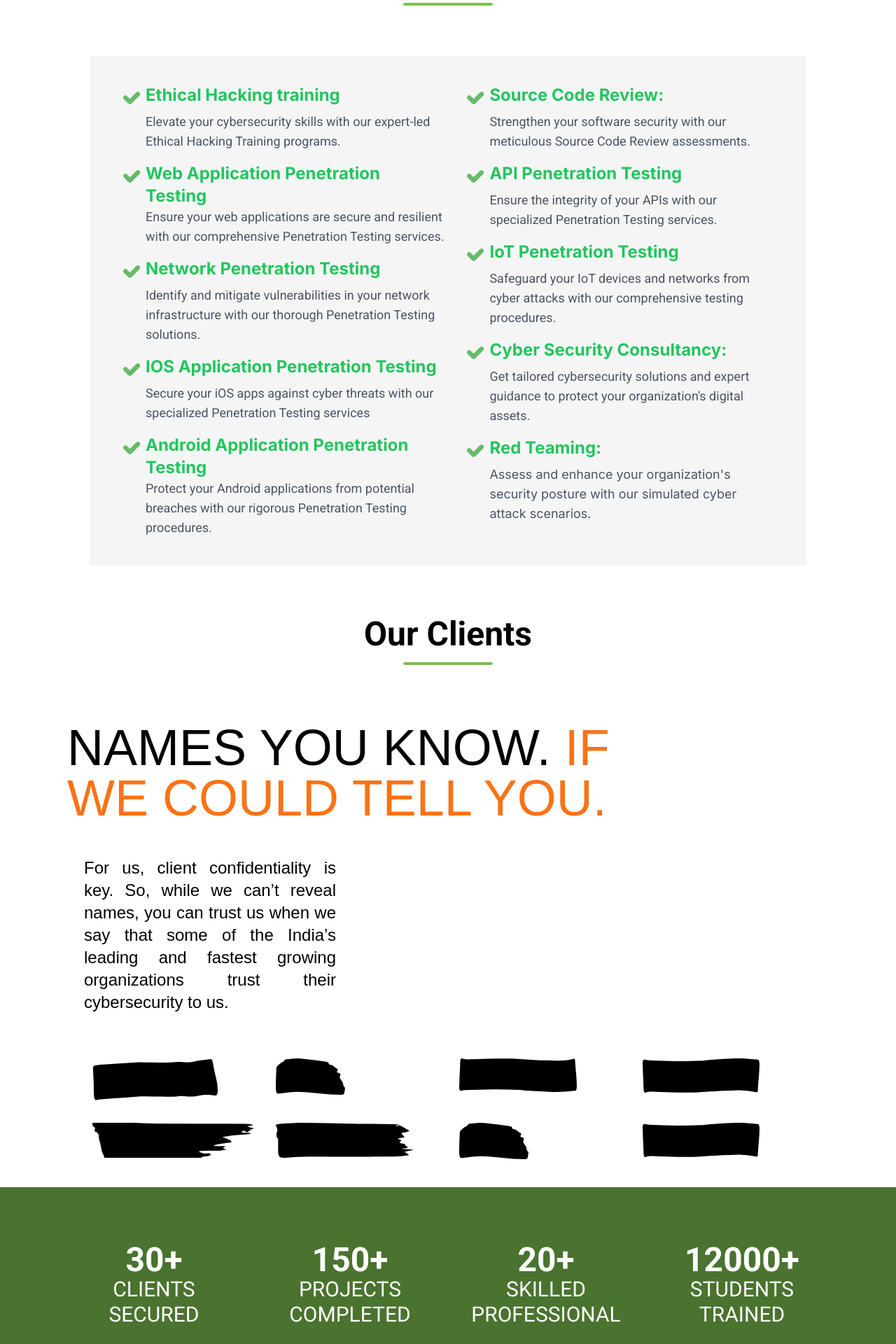
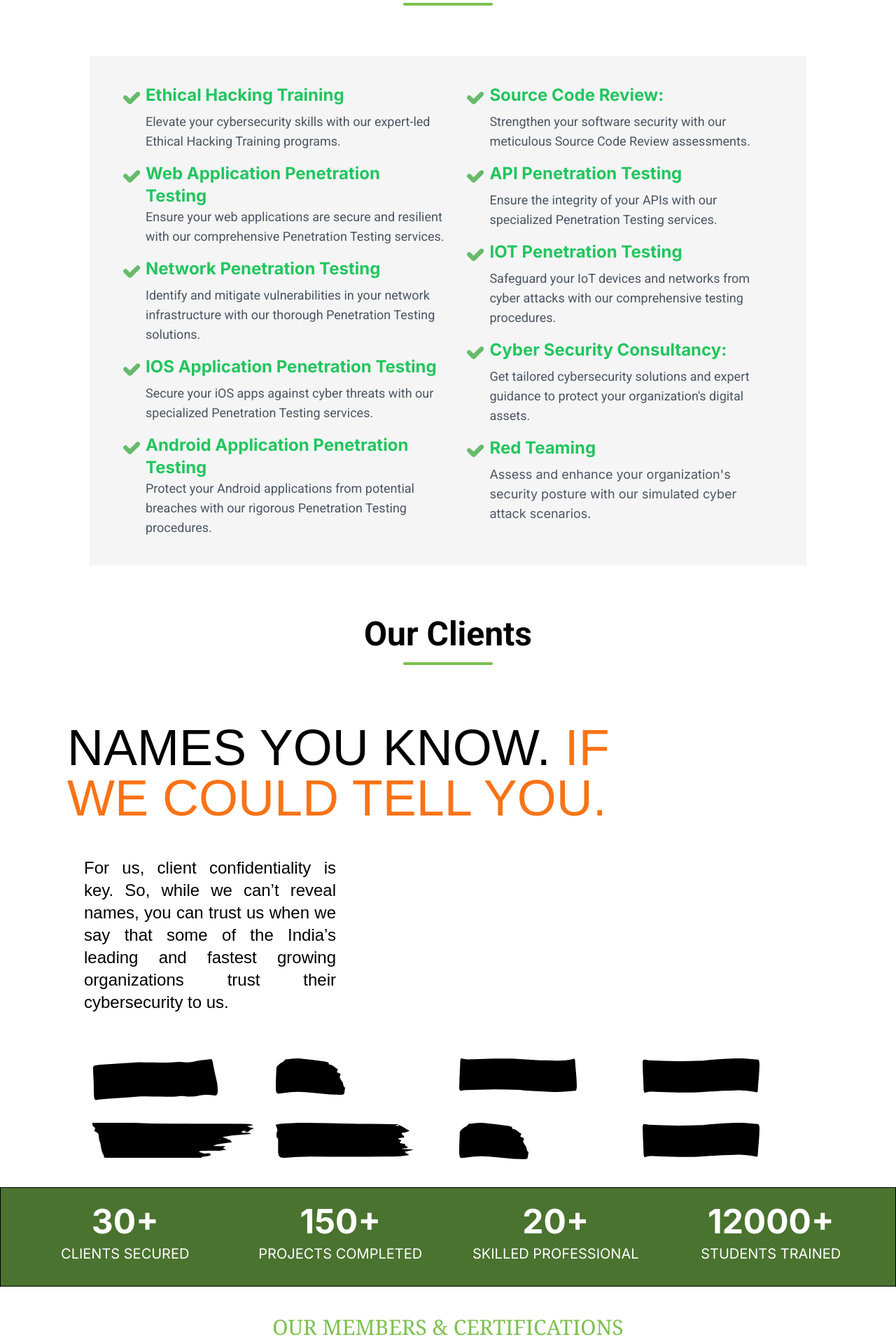
Before and after one commit to sankalp-codes244/cyberousWebsite, a React (Vite) app: page /services in a window 1280 px wide. Shown: the part 1700-3620 px from the top of the page at 70% size. Built offline with nearby package versions, Linux system fonts and the light colour scheme; a web font is replaced by a local one.

Commit message:
corporate training complete

```diff
--- a/src/assets/index.js
+++ b/src/assets/index.js
@@ -206,6 +206,8 @@ import BoostEmployeeimg5 from './images/BoostEmployeeimg5.svg'
 import coporatecyber1 from './images/coporatecyber1.svg'
 import coporatecyber2 from './images/coporatecyber2.svg'
 import coporatecyber3 from './images/coporatecyber3.svg'
+import CorporateTrainingbg2 from './images/CorporateTrainingbg2.jpg'
+import CorporateTrainingbg3 from './images/CorporateTrainingbg3.jpg'
 
 export const Images ={
     logo: cyberousLogo,
@@ -415,4 +417,6 @@ export const Images ={
     coporatecyber1: coporatecyber1,
     coporatecyber2: coporatecyber2,
     coporatecyber3: coporatecyber3,
+    CorporateTrainingbg2: CorporateTrainingbg2,
+    CorporateTrainingbg3: CorporateTrainingbg3,
 }
--- a/src/pages/About/About.jsx
+++ b/src/pages/About/About.jsx
@@ -158,9 +158,7 @@ const About = () => {
           <img src={Images.downloadicon} className="invert absolute h-6 w-6 md:h-7 md:w-7 md:bottom-3 md:left-10" alt="Download Icon" />
           Download Brochure
         </button>
-        <div className='text-lg mt-8'>
-          <img src={Images.AboutusIcon} className='mx-20 w-3/4 md:mx-0 opacity-70' />
-        </div>
+        <img src={Images.AboutusIcon} className='mx-20 w-1/4 md:mx-0 opacity-70' />
       </div>
 
       {/* We Excel section */}
--- a/src/pages/Contact/Contact.jsx
+++ b/src/pages/Contact/Contact.jsx
@@ -73,7 +73,7 @@ const Contact = () => {
   };
 
   useEffect(() => {
-    // window.scrollTo(0, 0);
+    window.scrollTo(0, 0);
   }, []);
 
 
--- a/src/pages/Homepage/OurServices/OurServices.jsx
+++ b/src/pages/Homepage/OurServices/OurServices.jsx
@@ -8,7 +8,7 @@ let servicesData = [
     img: Images.OurServicesimg1,
     servicesDescription: `Strengthen digital defenses with Cyberous' VAPT services. Our expert team conducts thorough Vulnerability Assessment and Penetration Testing, ensuring robust protection against cyber threats. Rely on our 5-star Google-rated services to safeguard your assets effectively.`,
     serviceText: 'VAPT',
-    link:'/',
+    link:'/services',
   },
   {
     id: 1,
--- a/src/pages/Homepage/Testimonial/Testemonial.jsx
+++ b/src/pages/Homepage/Testimonial/Testemonial.jsx
@@ -14,7 +14,7 @@ const Testemonial = ({data}) => {
         <div className="h-1 w-40 md:w-64 bg-custom-buttonColor-Green"></div>
         </div>
         <h1 className="text-center text-2xl md:text-4xl font-sans m-6">
-          What do People Say About Us
+          What Do People Say About Us
         </h1>
         <div className="flex justify-center">
           <div className=" md:w-4/5 grid grid-flow-row grid-cols-1 lg:grid-cols-3 gap-5 ">
--- a/src/pages/Services/Services.jsx
+++ b/src/pages/Services/Services.jsx
@@ -115,7 +115,7 @@ const data =[
                 <li className='font-__Inter_aaf875'>
                   <div className='flex flex-row'>
                     <img src={Images.checkMark} className='h-6 w-6 m-2' />
-                    <p className='font-bold'> Ethical Hacking training </p>
+                    <p className='font-bold'> Ethical Hacking Training </p>
                   </div>
                   <div font-__Inter_aaf875 className='text-base lg:text-lg font-normal text-gray-600 font-sans'>
                     <p className='pl-10'>Elevate your cybersecurity skills with our expert-led Ethical Hacking Training programs.</p>
@@ -151,7 +151,7 @@ const data =[
                     </div>
                   </Link>
                   <div className='text-base lg:text-lg font-normal text-gray-600 font-sans'>
-                    <p className='pl-10'>Secure your iOS apps against cyber threats with our specialized Penetration Testing services</p>
+                    <p className='pl-10'>Secure your iOS apps against cyber threats with our specialized Penetration Testing services.</p>
                   </div>
                 </li>
                 <li className='font-__Inter_aaf875'>
@@ -195,7 +195,7 @@ const data =[
                   <Link to='/services/iotpt'>
                     <div className='flex flex-row'>
                       <img src={Images.checkMark} className='h-6 w-6 m-2' />
-                      <p className='font-bold font-__Inter_aaf875'>  IoT Penetration Testing </p>
+                      <p className='font-bold font-__Inter_aaf875'>  IOT Penetration Testing </p>
                     </div>
                   </Link>
                   <div className='text-base lg:text-lg font-normal text-gray-600 font-sans'>
@@ -218,7 +218,7 @@ const data =[
                   <Link to='/services/redteaming'>
                     <div className='flex flex-row'>
                       <img src={Images.checkMark} className='h-6 w-6 m-2' />
-                      <p className='font-bold font-__Inter_aaf875'>  Red Teaming: </p>
+                      <p className='font-bold font-__Inter_aaf875'>  Red Teaming </p>
                     </div>
                   </Link>
                   <div className='text-base lg:text-lg font-normal text-gray-600 font-sans'>
@@ -247,28 +247,30 @@ const data =[
         {/* <BrandsTrustUs /> */}
         <NamesYouKnow/>
       </div>
-      <div className="p-6 bg-custom-buttonColor-GreenDark text-white md:p-20">
+      <div className="p-6 bg-custom-buttonColor-GreenDark text-white md:p-6 border border-solid border-black">
         <div className="container mx-auto px-4 ">
           <div className=" grid grid-cols-1 md:grid-cols-2 lg:grid-cols-4 gap-8 text-center">
             <div className="flex flex-col justify-center">
-              <span className="text-3xl md:text-5xl font-bold">30+</span>
-              <span className="text-xl md:text-3xl">CLIENTS SECURED</span>
+              <span className="text-3xl md:text-5xl font-__Inter_aaf875 font-bold">30+</span>
+              <span className="text-xl md:text-xl p-2 font-__Inter_aaf875">CLIENTS SECURED</span>
             </div>
             <div className="flex flex-col justify-center">
-              <span className="text-3xl md:text-5xl font-bold">150+</span>
-              <span className="text-xl md:text-3xl">PROJECTS COMPLETED</span>
+              <span className="text-3xl md:text-5xl font-bold font-__Inter_aaf875">150+</span>
+              <span className="text-xl md:text-xl p-2 font-__Inter_aaf875">PROJECTS COMPLETED</span>
             </div>
             <div className="flex flex-col justify-center">
-              <span className="text-3xl md:text-5xl font-bold">20+</span>
-              <span className="text-xl md:text-3xl">SKILLED PROFESSIONAL</span>
+              <span className="text-3xl md:text-5xl font-bold font-__Inter_aaf875">20+</span>
+              <span className="text-xl md:text-xl p-2 font-__Inter_aaf875">SKILLED PROFESSIONAL</span>
             </div>
             <div className="flex flex-col justify-center">
-              <span className="text-3xl md:text-5xl font-bold">12000+</span>
-              <span className="text-xl md:text-3xl">STUDENTS TRAINED</span>
+              <span className="text-3xl md:text-5xl font-bold font-__Inter_aaf875">12000+</span>
+              <span className="text-xl md:text-xl p-2 font-__Inter_aaf875">STUDENTS TRAINED</span>
             </div>
           </div>
         </div>
       </div>
+
+
       <div id="brands" className='min-h-full bg-white'>
         <IndustrialRecognition />
       </div>
--- a/src/pages/Services/VAPT/AndroidPenetrationTesting/AndroidPT.jsx
+++ b/src/pages/Services/VAPT/AndroidPenetrationTesting/AndroidPT.jsx
@@ -30,7 +30,7 @@ const AndroidPT = () => {
     const approachData = [
       {
         id: 0,
-        name: 'Scoping and objectives',
+        name: 'Scoping and Objectives',
         description: "In this foundational phase, we intricately outline the boundaries of our evaluation, identifying specific app features, modules, and potential threat vectors. The primary goal is to tailor our testing methodologies for a focused and targeted assessment, ensuring actionable insights that align with your security objectives. By delving into the intricacies of scoping, we set the stage for a comprehensive and effective penetration testing strategy, providing a roadmap to fortify your Android application against evolving cybersecurity risks. Boost your Android app security strategy with our tailored scoping process today!",
         imgUrl: Images.AndroidPTApproachimg1,
         type: 'Scoping_and_objectives'
--- /dev/null
+++ b/src/pages/TrainingPage/CorporateTraining/AreYouReady/AreYouReady.jsx
@@ -0,0 +1,26 @@
+import React from 'react'
+import { Images } from '../../../../assets'
+import { Link } from 'react-router-dom'
+
+const AreYouReady = () => {
+    return (
+        <div className='text-center bg-no-repeat bg-cover bg-center h-screen object-cover p-10' style={{ backgroundImage: `url(${Images.CorporateTrainingbg3})`, }}>
+            <div className='flex justify-center'>
+                <div className='md:w-1/2 py-20'>
+                    <h1 className='font-__Inter_aaf875 font-bold text-xl md:text-2xl text-white'>Let's get started with Cyberous</h1>
+                    <h1 className='font-__Inter_aaf875 font-bold text-3xl md:text-5xl text-white py-10'>Are you ready for a better, safer, more productive, stressfree business?</h1>
+                    <p className='font-__Inter_aaf875 text-lg md:text-xl text-white py-10'>
+                    Stop worrying about Cyber Security problems. Focus on your business. Let us provide the best Cyber Security Services you deserve. Let’s Discuss about your Cyber Security Risks & Requirements.
+                    </p>
+                    <Link to='/contact'>
+                    <button className='bg-custom-gold-color h-10 w-full md:w-1/3 text-xl text-white font-bold font-__Inter_aaf875 hover:bg-yellow-600 shadow-lg rounded-sm'>
+                        Contact Us Now
+                    </button>
+                    </Link>
+                </div>
+            </div>
+        </div>
+    )
+}
+
+export default AreYouReady
--- a/src/pages/TrainingPage/CorporateTraining/CorporateTraining.jsx
+++ b/src/pages/TrainingPage/CorporateTraining/CorporateTraining.jsx
@@ -1,4 +1,4 @@
-import React from 'react'
+import React, { useEffect } from 'react'
 import { Images } from '../../../assets'
 import PageHeader from './pageHeader/PageHeader'
 import BoostEmployee from './BoostEmployee/BoostEmployee'
@@ -7,8 +7,12 @@ import IndustrialRecognition from '../../Homepage/IndustrialRecognition/Industri
 import NamesYouKnow from '../../Services/RedTeaming/NamesYouKnow/NamesYouKnow'
 import MediaGallery from '../../Homepage/MediaGallery/MediaGallery'
 import Faqs from '../../Homepage/FAQs/Faqs'
+import AreYouReady from './AreYouReady/AreYouReady'
 
 const CorporateTraining = () => {
+  useEffect(() => {
+    window.scrollTo(0, 0);
+  }, []);
   return (
     <div>
       <div>
@@ -19,6 +23,9 @@ const CorporateTraining = () => {
       </div>
       <div>
         <CorporateCyber />
+      </div>
+      <div>
+        <AreYouReady />
       </div>
       <div>
         <IndustrialRecognition />
```
Also changed, not shown: src/pages/Homepage/AboutUs/About.jsx (+4 -4 lines), 2 other files (tests, documents, lock files or other folders). Lines whose indentation alone changed are shown as unchanged.
